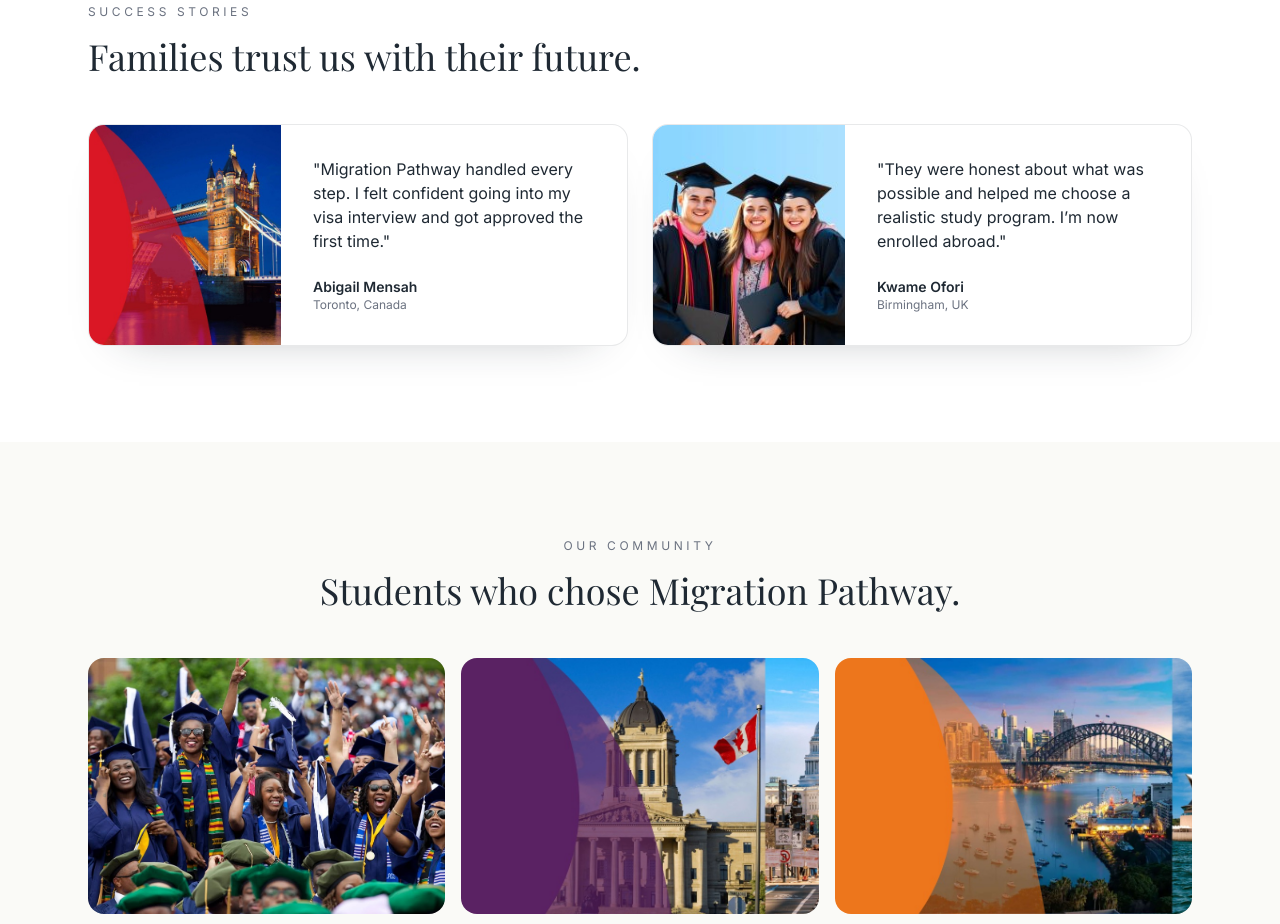
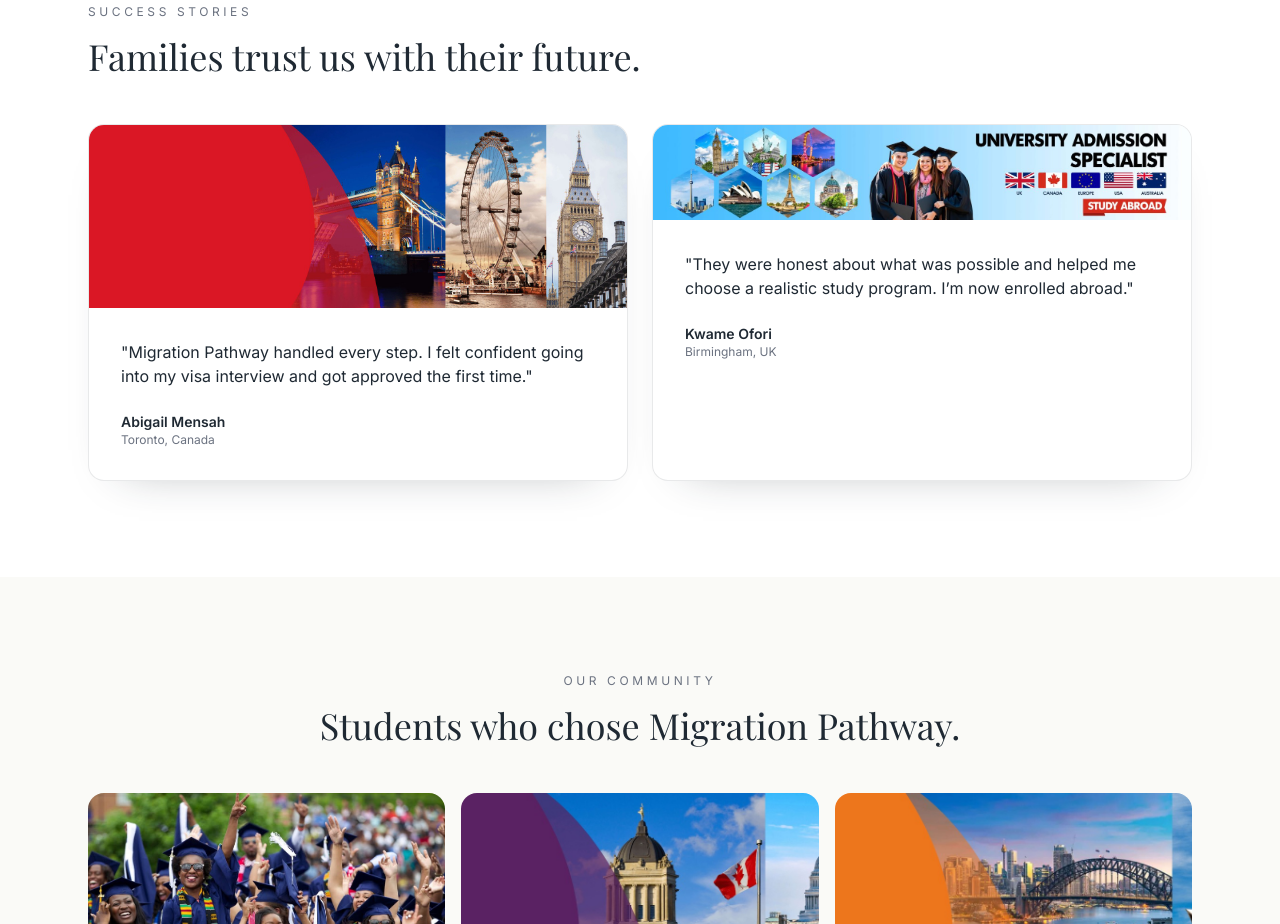
Before and after one commit to Feel-The-AGI/my-migration-pathway, a Next.js app: page / in a window 1280 px wide. Shown: the part 2420-3344 px from the top of the page. Built offline with nearby package versions, Linux system fonts and the light colour scheme; a web font is replaced by a local one.

Commit message:
unblur images

```diff
--- a/app/page.tsx
+++ b/app/page.tsx
@@ -274,13 +274,13 @@ export default function HomePage() {
           </div>
           <div className="grid gap-6 md:grid-cols-2">
             {testimonials.map((testimonial, index) => (
-              <div key={testimonial.name} className="card overflow-hidden md:flex">
+              <div key={testimonial.name} className="card overflow-hidden">
                 <Image
                   src={`/image-${index + 5}.jpeg`}
                   alt={testimonial.name}
-                  width={200}
-                  height={200}
-                  className="h-48 w-full object-cover md:h-auto md:w-48"
+                  width={600}
+                  height={400}
+                  className="w-full object-contain"
                 />
                 <div className="p-8">
                   <p className="text-base text-charcoal">"{testimonial.quote}"</p>
```
